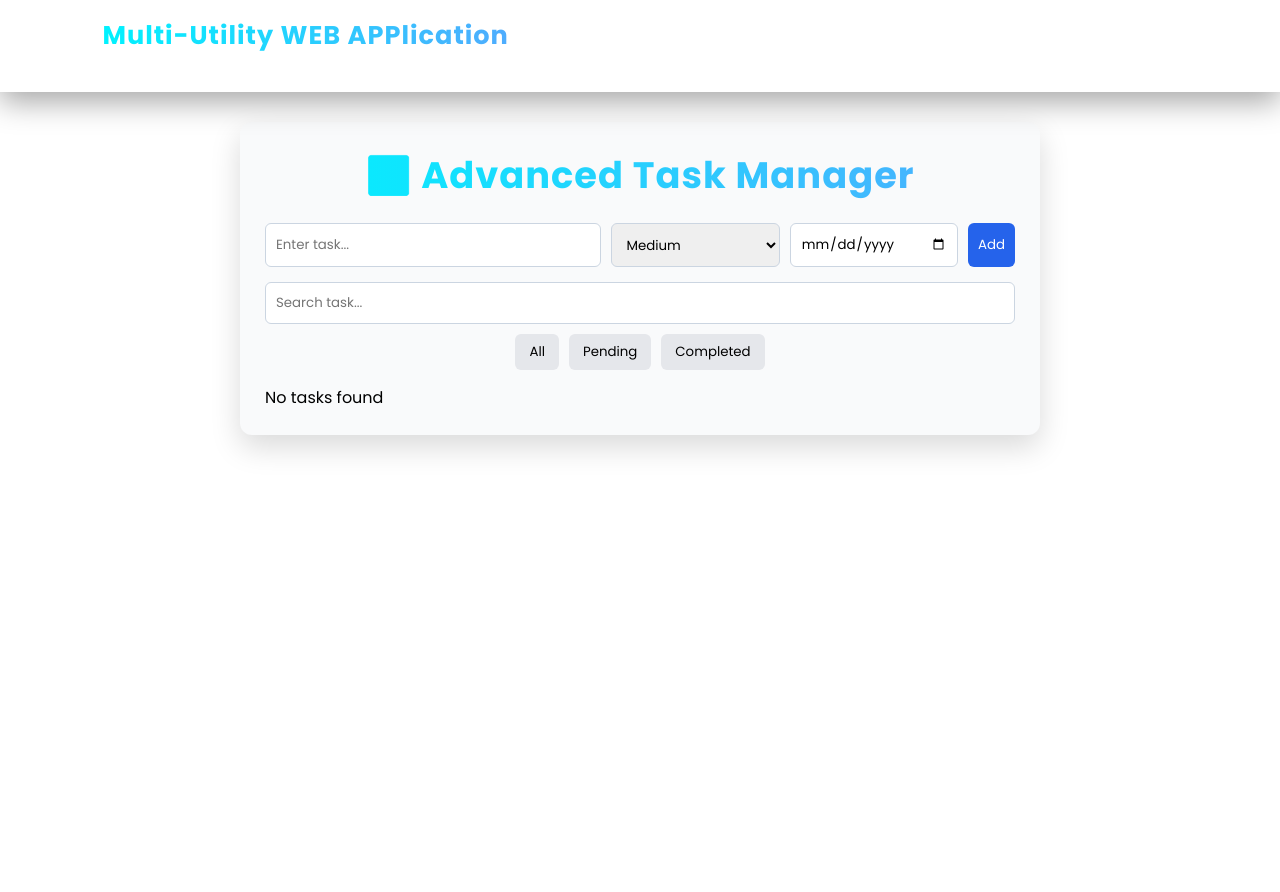
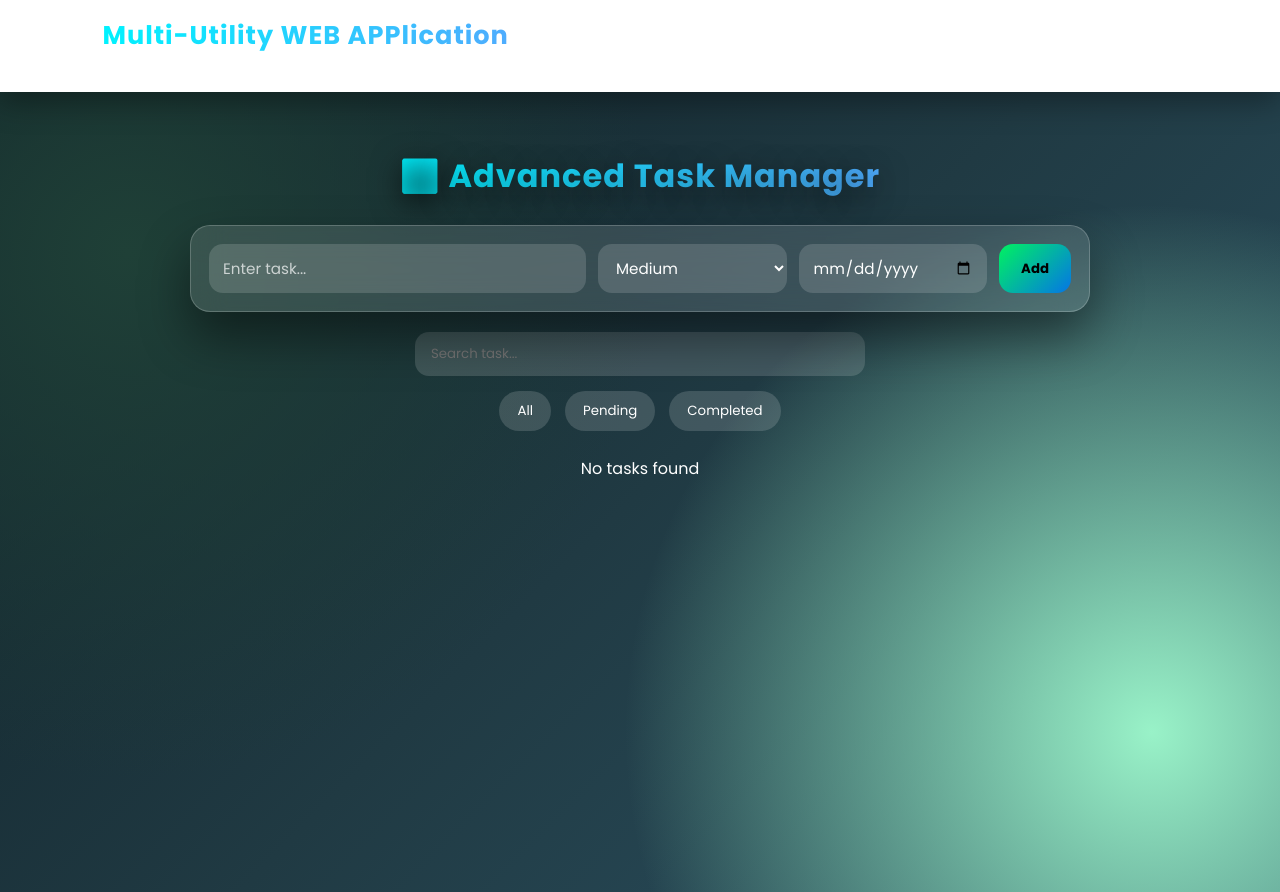
Before and after one commit to Jaysaw/MERN-TASK, a React (Vite) app: page /tasks in a window 1280 px wide. Before the commit the page ends 800 px from the top, so only its background shows below. Built offline with nearby package versions, Linux system fonts and the light colour scheme.

Commit message:
Update TaskManager.css

```diff
--- a/src/pages/TaskManager.css
+++ b/src/pages/TaskManager.css
@@ -1,128 +1,241 @@
 .task-container {
-    max-width: 800px;
-    margin: 30px auto;
-    padding: 25px;
-    background: #f9fafb;
-    border-radius: 12px;
-    box-shadow: 0 12px 30px rgba(0,0,0,0.15);
-    font-family: Arial, sans-serif;
+  min-height: 100vh;
+  padding: 60px 20px;
+
+  background:
+    radial-gradient(circle at 10% 20%, #1f4037, transparent 40%),
+    radial-gradient(circle at 90% 80%, #99f2c8, transparent 40%),
+    linear-gradient(135deg, #0f2027, #203a43, #2c5364);
+
+  display: flex;
+  flex-direction: column;
+  align-items: center;
+
+  color: #fff;
+  font-family: "Poppins", sans-serif;
+  animation: pageFade 0.8s ease;
 }
 
-  .task-container h2 {
-    text-align: center;
-    margin-bottom: 20px;
+@keyframes pageFade {
+  from {
+    opacity: 0;
+    transform: translateY(25px);
+  }
+  to {
+    opacity: 1;
+    transform: translateY(0);
+  }
 }
 
-  .stats {
-    display: flex;
-    justify-content: space-around;
-    background: #e5e7eb;
-    padding: 10px;
-    border-radius: 8px;
-    margin-bottom: 15px;
+
+.task-container h2 {
+  font-size: 2rem;
+  margin-bottom: 25px;
+  letter-spacing: 1px;
+  text-shadow: 0 8px 30px rgba(0,0,0,0.6);
 }
 
+
 .task-input {
+  width: 100%;
+  max-width: 900px;
+  padding: 18px;
+  margin-bottom: 20px;
+
   display: grid;
   grid-template-columns: 2fr 1fr 1fr auto;
-    gap: 10px;
-    margin-bottom: 15px;
+  gap: 12px;
+
+  background: rgba(255,255,255,0.12);
+  backdrop-filter: blur(18px);
+  border-radius: 20px;
+  border: 1px solid rgba(255,255,255,0.2);
+
+  box-shadow: 0 25px 50px rgba(0,0,0,0.45);
 }
 
 .task-input input,
-  .task-input select,
-  .task-input button {
-    padding: 10px;
-    border-radius: 6px;
-    border: 1px solid #cbd5e1;
+.task-input select {
+  padding: 12px 14px;
+  border-radius: 14px;
+  border: none;
+  outline: none;
+
+  background: rgba(255,255,255,0.15);
+  color: #fff;
+  font-size: 0.95rem;
 }
 
+.task-input input::placeholder {
+  color: rgba(255,255,255,0.7);
+}
+
+.task-input input:focus,
+.task-input select:focus {
+  box-shadow: 0 0 18px rgba(0,255,255,0.45);
+}
+
+
 .task-input button {
-    background: #2563eb;
-    color: white;
+  padding: 12px 22px;
+  border-radius: 14px;
   border: none;
+
+  background: linear-gradient(135deg, #00f260, #0575e6);
+  color: #000;
+  font-weight: 700;
   cursor: pointer;
+
+  transition: all 0.3s ease;
 }
+
+.task-input button:hover {
+  transform: translateY(-3px);
+  box-shadow: 0 12px 30px rgba(0,242,96,0.6);
+}
+
+.task-input button:active {
+  transform: scale(0.96);
+}
+
 
 .search {
   width: 100%;
-    padding: 10px;
-    margin-bottom: 10px;
-    border-radius: 6px;
-    border: 1px solid #cbd5e1;
+  max-width: 450px;
+  margin-bottom: 15px;
+  padding: 12px 16px;
+
+  border-radius: 14px;
+  border: none;
+  outline: none;
+
+  background: rgba(255,255,255,0.15);
+  color: #fff;
 }
+
 
 .filters {
   display: flex;
-    justify-content: center;
-    gap: 10px;
-    margin-bottom: 15px;
+  gap: 14px;
+  margin-bottom: 25px;
 }
 
 .filters button {
-    padding: 8px 14px;
+  padding: 10px 18px;
+  border-radius: 20px;
   border: none;
-    border-radius: 6px;
-    background: #e5e7eb;
+
+  background: rgba(255,255,255,0.15);
+  color: #fff;
   cursor: pointer;
+  font-weight: 500;
+
+  transition: all 0.3s ease;
 }
 
+.filters button:hover {
+  background: linear-gradient(135deg, #ff00cc, #3333ff);
+  box-shadow: 0 0 20px rgba(255,0,204,0.6);
+}
+
+
 .task-list {
+  width: 100%;
+  max-width: 900px;
   list-style: none;
   padding: 0;
 }
 
+
 .task-list li {
+  padding: 16px 18px;
+  margin-bottom: 14px;
+
   display: flex;
-    justify-content: space-between;
   align-items: center;
-    padding: 12px;
-    margin-bottom: 10px;
-    border-radius: 8px;
-    cursor: pointer;
+  gap: 14px;
+
+  background: rgba(255,255,255,0.12);
+  backdrop-filter: blur(14px);
+
+  border-radius: 18px;
+  border-left: 6px solid transparent;
+
+  box-shadow: 0 18px 35px rgba(0,0,0,0.45);
+
+  animation: slideIn 0.4s ease;
+  transition: transform 0.35s ease, box-shadow 0.35s ease;
 }
 
-  .task-list li.low { border-left: 6px solid #22c55e; }
-  .task-list li.medium { border-left: 6px solid #facc15; }
-  .task-list li.high { border-left: 6px solid #ef4444; }
-
-  .task-list li.done {
-    background: #e5e7eb;
-    text-decoration: line-through;
-    color: gray;
+@keyframes slideIn {
+  from {
+    opacity: 0;
+    transform: translateX(-30px);
+  }
+  to {
+    opacity: 1;
+    transform: translateX(0);
+  }
 }
 
-  .task-list small {
-    display: block;
-    font-size: 12px;
-    margin-top: 4px;
+.task-list li:hover {
+  transform: translateY(-6px) scale(1.02);
+  box-shadow: 0 28px 55px rgba(0,0,0,0.6);
 }
 
-  .actions button {
-    margin-left: 8px;
-    border: none;
-    background: none;
-    cursor: pointer;
-    font-size: 16px;
+
+.low { border-left-color: #2ecc71; }
+.medium { border-left-color: #f1c40f; }
+.high { border-left-color: #e74c3c; }
+
+
+.done {
+  opacity: 0.55;
+  text-decoration: line-through;
 }
 
-  .task-list li {
-    display: flex;
-    align-items: center;
-    gap: 10px;
-  }
 
 .task-info {
   flex: 1;
 }
 
-  .task-list li.done {
-    background: #e5e7eb;
-    text-decoration: line-through;
-    color: gray;
+.task-info strong {
+  font-size: 1.05rem;
 }
 
-  .task-list input[type="checkbox"] {
-    transform: scale(1.3);
+.task-info small {
+  display: block;
+  margin-top: 4px;
+  font-size: 0.8rem;
+  opacity: 0.8;
+}
+
+
+.actions {
+  display: flex;
+  gap: 8px;
+}
+
+.actions button {
+  background: transparent;
+  border: none;
+  font-size: 1.2rem;
   cursor: pointer;
+  transition: transform 0.25s ease;
 }
+
+.actions button:hover {
+  transform: scale(1.35);
+}
+
+
+@media (max-width: 768px) {
+  .task-input {
+    grid-template-columns: 1fr;
+  }
+
+  .filters {
+    flex-wrap: wrap;
+    justify-content: center;
+  }
+}
```
Lines whose indentation alone changed are shown as unchanged.
